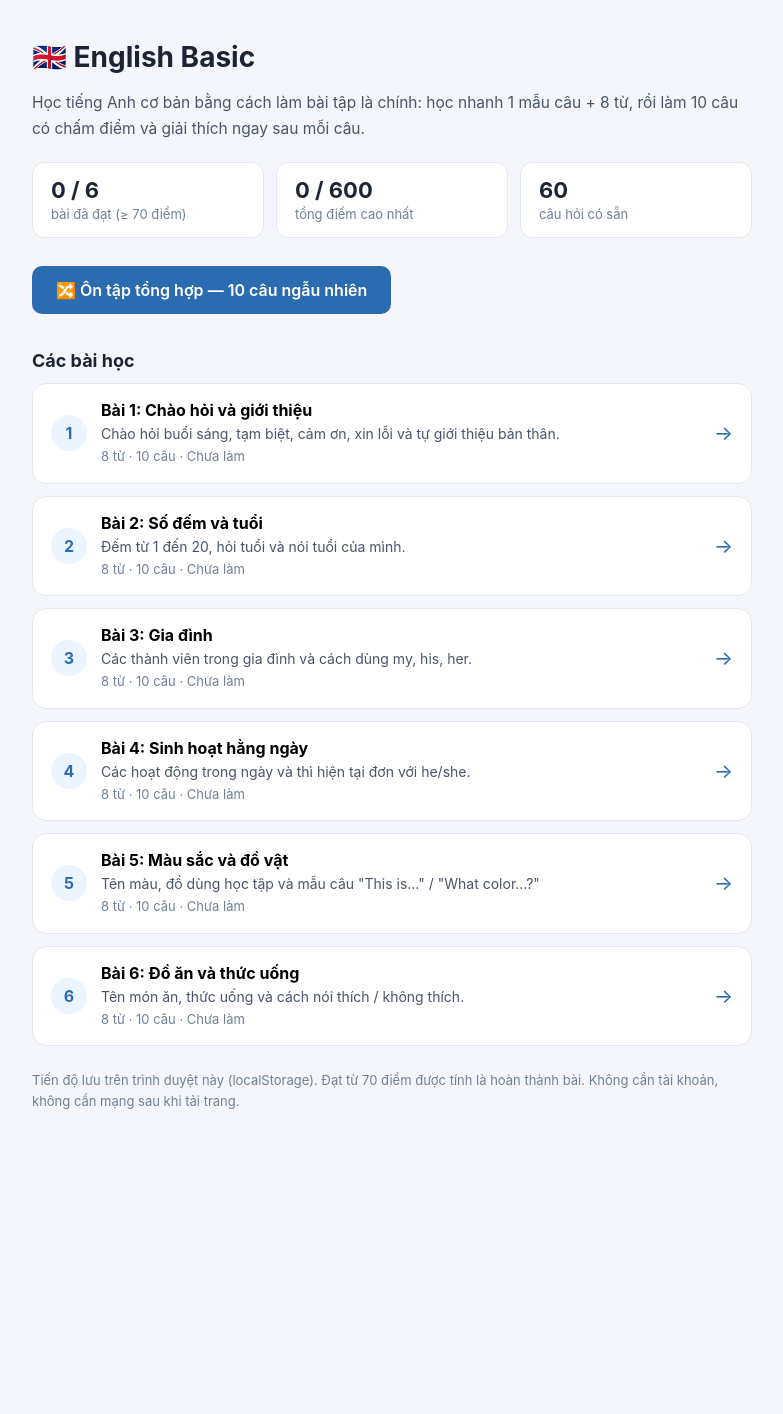
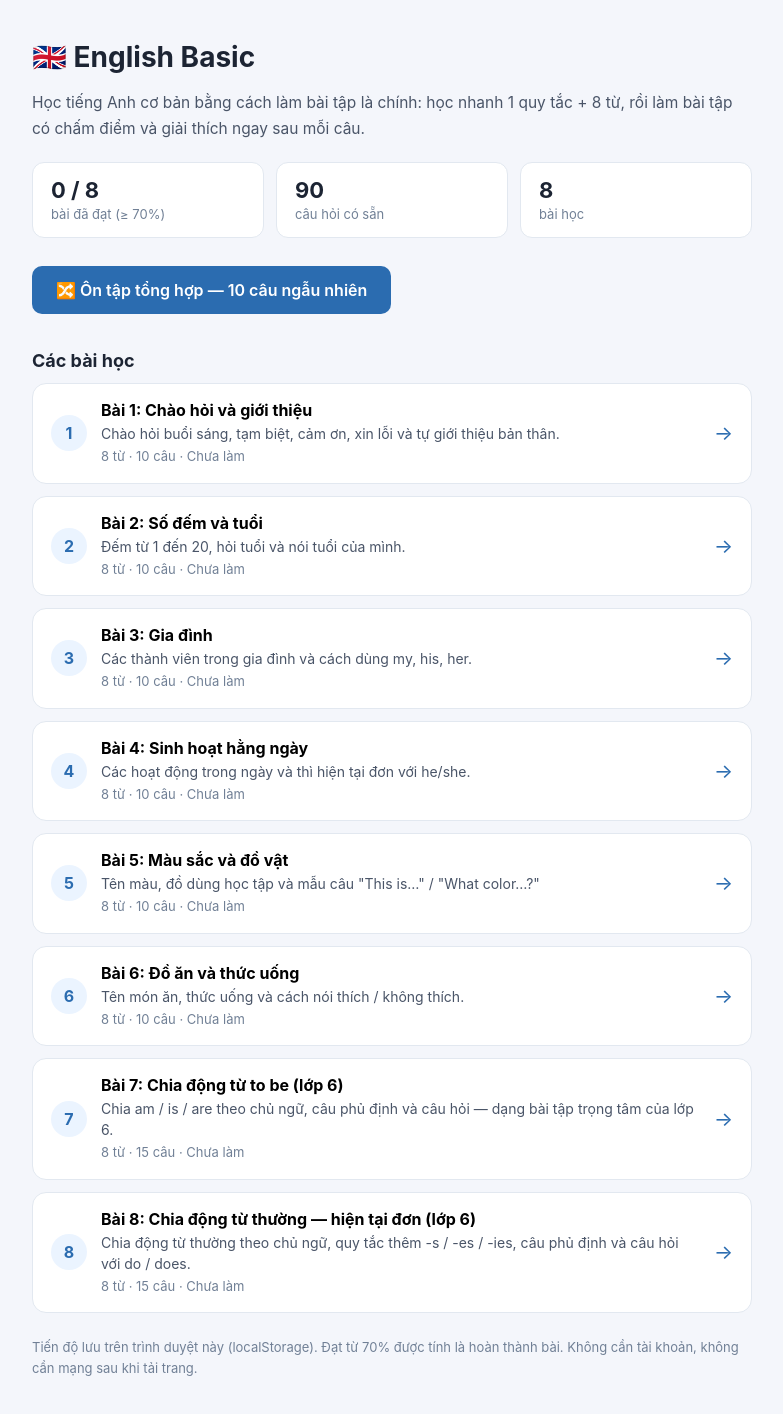
Before and after one commit to nguyenhuuhanhlam/ideas-n-solutions, a React (Vite) app in the folder english-learning/: page / in a window 1280 px wide. Shown: the top 1414 px of the page, without its empty margins (248-1031 px from the left). Before the commit the page ends 1189 px from the top, so only its background shows below. Built offline with nearby package versions, Linux system fonts and the light colour scheme.

Commit message:
English Basic: them 2 bai chia dong tu lop 6 (to be, hien tai don)
Moi bai 15 cau: trac nghiem, dien dang dung cua dong tu, dich cau.
Cham diem doi sang % de bai 15 cau van tinh dat >=70% dung;
bai cu 10 cau thi % trung voi diem /100 nen tien do cu van dung duoc.
Tong: 8 bai, 90 cau.

```diff
--- a/english-learning/src/App.jsx
+++ b/english-learning/src/App.jsx
@@ -57,8 +57,9 @@ export default function App() {
     localStorage.setItem(STORAGE_KEY, JSON.stringify(progress))
   }, [progress])
 
+  // progress.best lưu theo % (bài cũ 10 câu thì điểm /100 trùng với % nên dữ liệu cũ vẫn dùng được)
   const completedCount = lessons.filter((l) => (progress[l.id]?.best || 0) >= 70).length
-  const totalBest = lessons.reduce((sum, l) => sum + (progress[l.id]?.best || 0), 0)
+  const totalQuestions = lessons.reduce((sum, l) => sum + l.questions.length, 0)
 
   function openLesson(lesson) {
     setView({ name: 'lesson', lesson })
@@ -109,15 +110,16 @@ export default function App() {
   function nextQuestion() {
     if (!quiz) return
     if (quiz.index + 1 >= quiz.questions.length) {
-      const finalScore = quiz.score
-      setQuiz({ ...quiz, finished: true })
+      const maxScore = quiz.questions.length * POINTS_PER_QUESTION
+      const finalPercent = Math.round((quiz.score / maxScore) * 100)
+      setQuiz({ ...quiz, finished: true, percent: finalPercent })
       if (quiz.lessonId) {
         setProgress((prev) => {
           const old = prev[quiz.lessonId] || { best: 0, attempts: 0 }
           return {
             ...prev,
             [quiz.lessonId]: {
-              best: Math.max(old.best, finalScore),
+              best: Math.max(old.best, finalPercent),
               attempts: old.attempts + 1,
             },
           }
@@ -131,15 +133,15 @@ export default function App() {
   // ---- Màn hình làm bài ----
   if (view.name === 'quiz' && quiz) {
     if (quiz.finished) {
-      const stars = starsFor(quiz.score)
-      const passed = quiz.score >= 70
+      const stars = starsFor(quiz.percent)
+      const passed = quiz.percent >= 70
       const wrong = quiz.log.filter((x) => !x.correct)
       return (
         <div className="page">
           <header className="top"><button className="link" onClick={() => setView({ name: 'home' })}>← Về trang chính</button></header>
-          <h1>Kết quả: {quiz.score} / {quiz.questions.length * POINTS_PER_QUESTION} điểm</h1>
+          <h1>Kết quả: {quiz.score} / {quiz.questions.length * POINTS_PER_QUESTION} điểm ({quiz.percent}%)</h1>
           <p className="lead">
-            {passed ? '🎉 Đạt! Bạn đã nắm được bài này.' : 'Chưa đạt (cần từ 70 điểm). Xem lại phần sai rồi làm lại nhé!'}
+            {passed ? '🎉 Đạt! Bạn đã nắm được bài này.' : 'Chưa đạt (cần từ 70%). Xem lại phần sai rồi làm lại nhé!'}
             {' '}Số sao: {'★'.repeat(stars)}{'☆'.repeat(3 - stars)}
           </p>
           {wrong.length > 0 && (
@@ -226,7 +228,7 @@ export default function App() {
         <header className="top"><button className="link" onClick={() => setView({ name: 'home' })}>← Tất cả các bài</button></header>
         <h1>{lesson.title}</h1>
         <p className="lead">{lesson.description}</p>
-        {best > 0 && <p className="meta">Điểm cao nhất của bạn ở bài này: <strong>{best} / 100</strong> · Đã làm {progress[lesson.id].attempts} lần</p>}
+        {best > 0 && <p className="meta">Điểm cao nhất của bạn ở bài này: <strong>{best}%</strong> · Đã làm {progress[lesson.id].attempts} lần</p>}
         <h2>📖 {lesson.grammarTitle}</h2>
         <div className="card"><p>{lesson.grammar}</p></div>
         <h2>📚 Từ vựng ({lesson.vocab.length} từ)</h2>
@@ -248,11 +250,11 @@ export default function App() {
   return (
     <div className="page">
       <h1>🇬🇧 English Basic</h1>
-      <p className="lead">Học tiếng Anh cơ bản bằng cách làm bài tập là chính: học nhanh 1 mẫu câu + 8 từ, rồi làm 10 câu có chấm điểm và giải thích ngay sau mỗi câu.</p>
+      <p className="lead">Học tiếng Anh cơ bản bằng cách làm bài tập là chính: học nhanh 1 quy tắc + 8 từ, rồi làm bài tập có chấm điểm và giải thích ngay sau mỗi câu.</p>
       <div className="stats">
-        <div><strong>{completedCount} / {lessons.length}</strong><span>bài đã đạt (≥ 70 điểm)</span></div>
-        <div><strong>{totalBest} / {lessons.length * 100}</strong><span>tổng điểm cao nhất</span></div>
-        <div><strong>{lessons.length * 10}</strong><span>câu hỏi có sẵn</span></div>
+        <div><strong>{completedCount} / {lessons.length}</strong><span>bài đã đạt (≥ 70%)</span></div>
+        <div><strong>{totalQuestions}</strong><span>câu hỏi có sẵn</span></div>
+        <div><strong>{lessons.length}</strong><span>bài học</span></div>
       </div>
       <button className="primary big" onClick={() => startQuiz(null, true)}>🔀 Ôn tập tổng hợp — 10 câu ngẫu nhiên</button>
       <h2>Các bài học</h2>
@@ -266,14 +268,14 @@ export default function App() {
               <span className="lesson-main">
                 <strong>{lesson.title}</strong>
                 <span>{lesson.description}</span>
-                <span className="lesson-meta">{lesson.vocab.length} từ · 10 câu · {best > 0 ? `Điểm cao nhất: ${best}/100 ${done ? '✅' : ''}` : 'Chưa làm'}</span>
+                <span className="lesson-meta">{lesson.vocab.length} từ · {lesson.questions.length} câu · {best > 0 ? `Điểm cao nhất: ${best}% ${done ? '✅' : ''}` : 'Chưa làm'}</span>
               </span>
               <span className="arrow">→</span>
             </button>
           )
         })}
       </div>
-      <p className="note">Tiến độ lưu trên trình duyệt này (localStorage). Đạt từ 70 điểm được tính là hoàn thành bài. Không cần tài khoản, không cần mạng sau khi tải trang.</p>
+      <p className="note">Tiến độ lưu trên trình duyệt này (localStorage). Đạt từ 70% được tính là hoàn thành bài. Không cần tài khoản, không cần mạng sau khi tải trang.</p>
     </div>
   )
 }
--- a/english-learning/src/data/lessons.js
+++ b/english-learning/src/data/lessons.js
@@ -184,4 +184,74 @@ export const lessons = [
       { type: 'translate', prompt: 'Dịch sang tiếng Anh: "Tôi uống nước mỗi ngày."', answers: ['i drink water every day'], explanation: 'I drink water every day. = Tôi uống nước mỗi ngày.' },
     ],
   },
+  {
+    id: 'verb-to-be',
+    title: 'Bài 7: Chia động từ to be (lớp 6)',
+    topic: 'Verb to be',
+    description: 'Chia am / is / are theo chủ ngữ, câu phủ định và câu hỏi — dạng bài tập trọng tâm của lớp 6.',
+    grammarTitle: 'Quy tắc chia to be (hiện tại)',
+    grammar: 'I am — Tôi là. He / She / It is — Anh ấy / Cô ấy / Nó là. You / We / They are — Bạn / Chúng tôi / Họ là. Phủ định thêm not: is not (isn\'t), are not (aren\'t), am not. Câu hỏi đảo to be lên trước: Is she…? Are you…? Am I…? Chủ ngữ là tên riêng 1 người (Lan, My mother) thì dùng is.',
+    vocab: [
+      { en: 'I am', vi: 'tôi là', example: 'I am a student.' },
+      { en: 'he is', vi: 'anh ấy là', example: 'He is my brother.' },
+      { en: 'she is', vi: 'cô ấy là', example: 'She is a teacher.' },
+      { en: 'it is', vi: 'nó là', example: 'It is a cat.' },
+      { en: 'we are', vi: 'chúng tôi là', example: 'We are friends.' },
+      { en: 'they are', vi: 'họ là', example: 'They are students.' },
+      { en: 'is not / isn\'t', vi: 'không phải là', example: 'He is not a doctor.' },
+      { en: 'are not / aren\'t', vi: 'không phải là', example: 'They are not tired.' },
+    ],
+    questions: [
+      { type: 'choice', prompt: 'She ______ a student.', options: ['am', 'is', 'are', 'be'], answer: 'is', explanation: 'She + is.' },
+      { type: 'choice', prompt: 'They ______ happy today.', options: ['am', 'is', 'are', 'be'], answer: 'are', explanation: 'They + are.' },
+      { type: 'choice', prompt: 'I ______ twelve years old.', options: ['am', 'is', 'are', 'be'], answer: 'am', explanation: 'I + am, luôn đi với nhau.' },
+      { type: 'choice', prompt: 'Câu hỏi đúng là câu nào?', options: ['She is Lan?', 'Is she Lan?', 'Are she Lan?', 'Am she Lan?'], answer: 'Is she Lan?', explanation: 'Câu hỏi đảo is lên trước chủ ngữ she.' },
+      { type: 'choice', prompt: 'My mother ______ a doctor.', options: ['am', 'is', 'are', 'be'], answer: 'is', explanation: 'My mother là 1 người (như she) nên dùng is.' },
+      { type: 'fill', prompt: 'Điền dạng đúng của to be: You ______ my best friend.', answers: ['are'], explanation: 'You + are.' },
+      { type: 'fill', prompt: 'Điền dạng đúng của to be: It ______ a big dog.', answers: ['is'], explanation: 'It (1 vật) + is.' },
+      { type: 'fill', prompt: 'Điền dạng đúng của to be: We ______ in class 6A.', answers: ['are'], explanation: 'We + are.' },
+      { type: 'fill', prompt: 'Điền dạng đúng của to be: ______ you a student? (Bạn có phải học sinh không?)', answers: ['are'], explanation: 'Câu hỏi với you dùng Are you…?' },
+      { type: 'fill', prompt: 'Điền dạng đúng của to be: They ______ not tired.', answers: ['are'], explanation: 'They + are not (aren\'t).' },
+      { type: 'fill', prompt: 'Điền dạng đúng của to be: I ______ not hungry.', answers: ['am'], explanation: 'I + am not (không có amn\'t).' },
+      { type: 'fill', prompt: 'Điền dạng đúng của to be: Lan and Mai ______ friends.', answers: ['are'], explanation: 'Lan and Mai là 2 người (như they) nên dùng are.' },
+      { type: 'translate', prompt: 'Dịch sang tiếng Anh: "Anh ấy là giáo viên."', answers: ['he is a teacher'], explanation: 'He is a teacher. = Anh ấy là giáo viên.' },
+      { type: 'translate', prompt: 'Dịch sang tiếng Anh: "Họ không mệt."', answers: ['they are not tired', "they aren't tired"], explanation: 'They are not tired. = Họ không mệt.' },
+      { type: 'translate', prompt: 'Dịch sang tiếng Anh: "Bạn có phải là học sinh không?"', answers: ['are you a student'], explanation: 'Are you a student? = Bạn có phải là học sinh không?' },
+    ],
+  },
+  {
+    id: 'present-simple-verbs',
+    title: 'Bài 8: Chia động từ thường — hiện tại đơn (lớp 6)',
+    topic: 'Present Simple',
+    description: 'Chia động từ thường theo chủ ngữ, quy tắc thêm -s / -es / -ies, câu phủ định và câu hỏi với do / does.',
+    grammarTitle: 'Quy tắc chia động từ thường (hiện tại đơn)',
+    grammar: 'I / You / We / They + động từ nguyên thể: I play football. He / She / It + động từ thêm -s/-es: She plays football. Thêm -es sau o, s, x, ch, sh: go → goes, watch → watches. Đổi y thành ies khi trước y là phụ âm: study → studies, nhưng play → plays (trước y là nguyên âm a). Phủ định: don\'t + V (I/you/we/they), doesn\'t + V (he/she/it). Câu hỏi: Do you…? / Does she…? — sau do/does, động từ trở về nguyên thể.',
+    vocab: [
+      { en: 'go → goes', vi: 'đi → (anh ấy) đi', example: 'He goes to school by bike.' },
+      { en: 'watch → watches', vi: 'xem → (cô ấy) xem', example: 'She watches TV every evening.' },
+      { en: 'study → studies', vi: 'học → (anh ấy) học', example: 'He studies English every day.' },
+      { en: 'play → plays', vi: 'chơi → (cô ấy) chơi', example: 'She plays tennis on Sunday.' },
+      { en: 'read → reads', vi: 'đọc → (anh ấy) đọc', example: 'He reads books every night.' },
+      { en: 'like → likes', vi: 'thích → (nó) thích', example: 'My dog likes milk.' },
+      { en: "do not / don't", vi: 'không (I/you/we/they)', example: 'They do not like coffee.' },
+      { en: "does not / doesn't", vi: 'không (he/she/it)', example: 'He does not play football.' },
+    ],
+    questions: [
+      { type: 'choice', prompt: 'She ______ TV every evening.', options: ['watch', 'watches', 'watching', 'watched'], answer: 'watches', explanation: 'She + watch thêm -es vì watch tận cùng bằng ch.' },
+      { type: 'choice', prompt: 'They ______ football on Sunday.', options: ['play', 'plays', 'playing', 'played'], answer: 'play', explanation: 'They + động từ nguyên thể, không thêm -s.' },
+      { type: 'choice', prompt: 'He ______ English very well.', options: ['speak', 'speaks', 'speaking', 'spoke'], answer: 'speaks', explanation: 'He + speak thêm -s.' },
+      { type: 'choice', prompt: 'My sister ______ homework every evening. (do)', options: ['do', 'does', 'doing', 'did'], answer: 'does', explanation: 'My sister (như she) + do → does.' },
+      { type: 'choice', prompt: 'Dạng đúng của "study" với she là gì?', options: ['study', 'studys', 'studies', 'studying'], answer: 'studies', explanation: 'Trước y là phụ âm d nên đổi y → ies: studies.' },
+      { type: 'fill', prompt: 'Chia động từ: He ______ (go) to school by bike.', answers: ['goes'], explanation: 'He + go thêm -es vì go tận cùng bằng o.' },
+      { type: 'fill', prompt: 'Chia động từ: She ______ (study) English every day.', answers: ['studies'], explanation: 'She + study → studies (y → ies).' },
+      { type: 'fill', prompt: 'Chia động từ: My dog ______ (like) milk.', answers: ['likes'], explanation: 'My dog (như it) + like thêm -s.' },
+      { type: 'fill', prompt: 'Chia động từ: My father ______ (watch) the news at seven.', answers: ['watches'], explanation: 'My father (như he) + watch → watches.' },
+      { type: 'fill', prompt: 'Điền trợ động từ: ______ she play tennis on Sunday?', answers: ['does'], explanation: 'Câu hỏi với she dùng Does. Sau Does, play giữ nguyên thể.' },
+      { type: 'fill', prompt: 'Điền phủ định: They ______ like coffee. (không thích)', answers: ['do not', "don't", 'dont'], explanation: 'They + do not (don\'t) + like nguyên thể.' },
+      { type: 'fill', prompt: 'Điền phủ định: He ______ play football. (không chơi)', answers: ['does not', "doesn't", 'doesnt'], explanation: 'He + does not (doesn\'t) + play nguyên thể.' },
+      { type: 'translate', prompt: 'Dịch sang tiếng Anh: "Cô ấy đọc sách mỗi ngày."', answers: ['she reads books every day', 'she reads a book every day'], explanation: 'She reads books every day. = Cô ấy đọc sách mỗi ngày.' },
+      { type: 'translate', prompt: 'Dịch sang tiếng Anh: "Anh ấy không chơi bóng đá."', answers: ['he does not play football', "he doesn't play football"], explanation: 'He does not play football. = Anh ấy không chơi bóng đá.' },
+      { type: 'translate', prompt: 'Dịch sang tiếng Anh: "Họ có thích âm nhạc không?"', answers: ['do they like music'], explanation: 'Do they like music? = Họ có thích âm nhạc không?' },
+    ],
+  },
 ]
```
Also changed, not shown: 2 other files (tests, documents, lock files or other folders).
